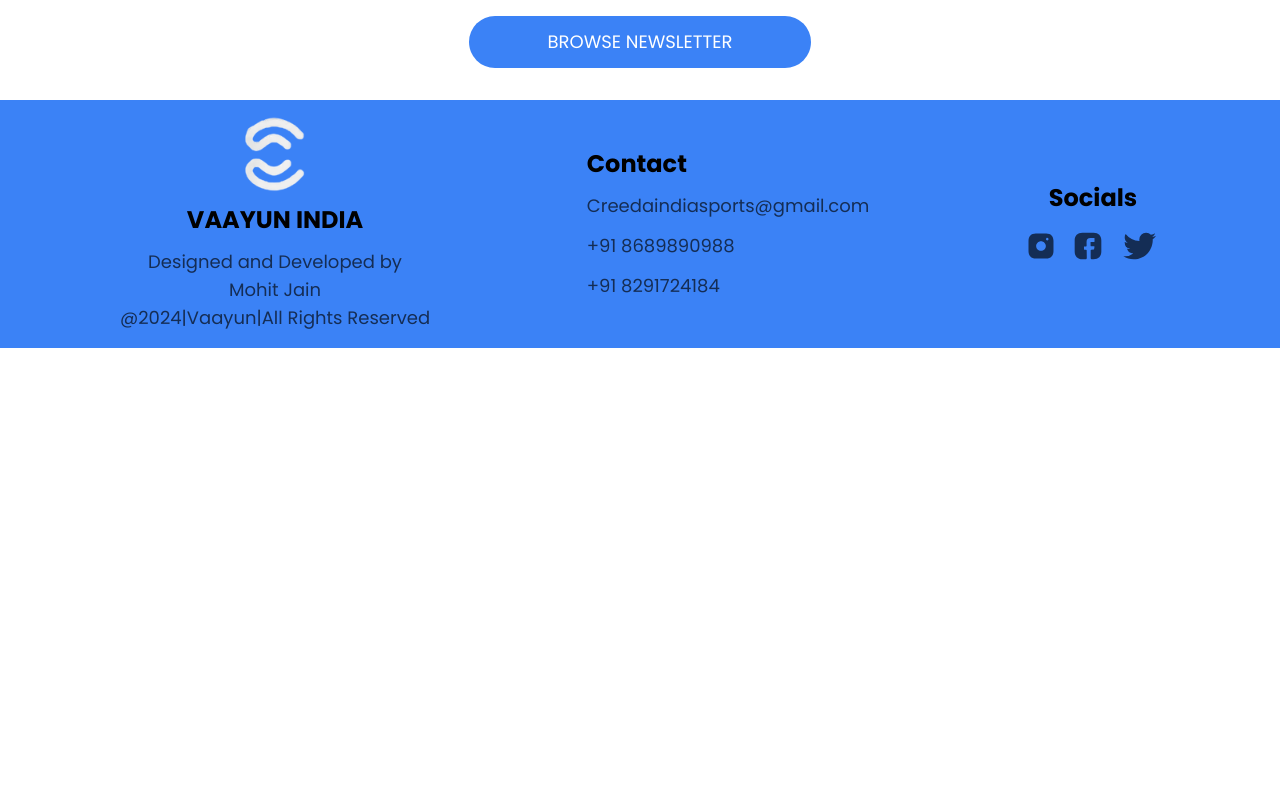
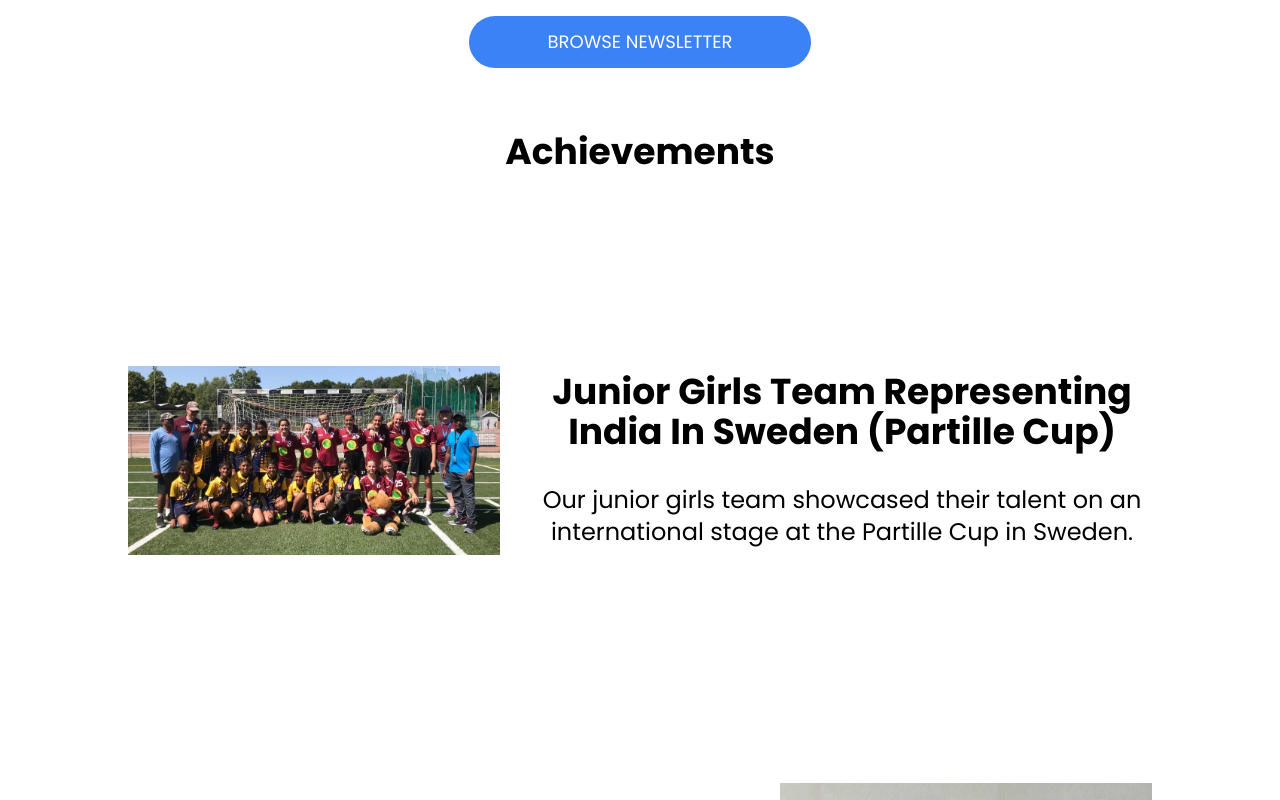
Before and after one commit to Mohitjnn/vaayu, a Next.js app: page / in a window 1280 px wide. Shown: the part 2240-3040 px from the top of the page. Before the commit the page ends 2588 px from the top, so only its background shows below. Built offline with nearby package versions, Linux system fonts and the light colour scheme.

Commit message:
founders section added

```diff
--- a/src/app/about/page.jsx
+++ b/src/app/about/page.jsx
@@ -65,22 +65,28 @@
   },
 ];
 
-const achievements = [
+const Founders = [
   {
-    title: "Junior Girls Team Representing India In Sweden (Partille Cup)",
-    description:
-      "Our junior girls team showcased their talent on an international stage at the Partille Cup in Sweden.",
+    name: "Dhananjay Thakur",
+    Title: "CEO, CO-FOUNDER",
+    achievements: [
+      "Renowned player, coach, and mentor in handball.",
+      "Represented the Indian national handball team with pride.",
+      "Recognized with the India Sports Award for remarkable contributions.",
+      "Led his Maharashtra team to CBSE West Zonal Handball victory.",
+      "Known for exceptional leadership and strategic prowess.",
+    ],
   },
   {
-    title: "Boys Team Winning CBSE Zonals & Qualified For Nationals",
-    description:
-      "Our boys team emerged victorious in the CBSE Zonals, earning a spot in the National competition.",
-  },
-  {
-    title:
-      "Winners Of Multiple Handball Tournaments (U/10 & U/12 Boys & Girls)",
-    description:
-      "Our U/10 and U/12 boys and girls teams clinched multiple handball tournament titles.",
+    name: "Abhishek Pandey",
+    Title: "CFO, CO-FOUNDER",
+    achievements: [
+      "Renowned for representing the Indian handball team internationally.",
+      "Known for speed, strategy, and agility in national championships.",
+      "Recipient of the India Sports Award for handball excellence.",
+      "Exemplifies excellence, dedication, and passion for sports.",
+      "Inspires athletes, securing a place in Indian sports history.",
+    ],
   },
 ];
 
@@ -125,6 +131,32 @@
           </div>
         </section>
         <section className="w-full h-fit px-16 my-16 flex flex-col items-center">
+          <h1 className="Heading">Founders</h1>
+          <div className="flex flex-row w-full h-fit my-16 justify-between items-start space-x-6">
+            {Founders.map((Founder, index) => (
+              <div className="flex flex-col w-1/2 items-center justify-center space-y-8">
+                <div className="w-[60vh] relative h-[70vh]">
+                  <Image
+                    src={`/Founder${index + 1}.png`}
+                    priority={true}
+                    fill={true}
+                    objectFit="cover"
+                  />
+                </div>
+                <div className="text-pretty w-full ">
+                  <h1 className="subHeading mb-4">{Founder.name}</h1>
+                  <h1 className="subHeading mb-4">{Founder.Title}</h1>
+                  <p className=" text w-full leading-loose">
+                    {Founder.achievements.map((achievement, index) => (
+                      <p key={index}>- {achievement}</p>
+                    ))}
+                  </p>
+                </div>
+              </div>
+            ))}
+          </div>
+        </section>
+        <section className="w-full h-fit px-16 my-16 flex flex-col items-center">
           <h1 className="Heading">Why Choose Us</h1>
           <div className="flex flex-row justify-start w-full overflow-x-auto overflow-y-hidden h-full no-scrollbar">
             {aboutUsList1.map((reasons, index) => (
@@ -132,33 +164,6 @@
             ))}
           </div>
         </section>
-        <section className="w-full h-fit px-16 flex flex-col items-center">
-          <h1 className="Heading font-bold mb-16">Achievements</h1>
-          {achievements.map((achievement, index) => (
-            <div
-              key={index}
-              className={`flex items-center justify-between px-16 w-full my-8 h-fit gap-8 ${
-                index % 2 === 0 ? "flex-row" : "flex-row-reverse"
-              }`}
-            >
-              <div className="w-[60%] relative h-[48vh] overflow-visible group">
-                <Image
-                  src={`/Achievement${index + 1}.png`}
-                  fill={true}
-                  objectFit="contain"
-                  alt="Achievement"
-                  className="transition-transform duration-500 ease-in-out transform group-hover:scale-110"
-                />
-              </div>
-              <div className="w-fit space-y-8 flex flex-col">
-                <h1 className="Heading ">{achievement.title}</h1>
-                <p className="subHeading font-normal ">
-                  {achievement.description}
-                </p>
-              </div>
-            </div>
-          ))}
-        </section>
       </center>
     </main>
   );
--- a/src/app/page.jsx
+++ b/src/app/page.jsx
@@ -27,6 +27,25 @@
   {
     id: 6,
     title: "Creeda Handball League",
+  },
+];
+
+const achievements = [
+  {
+    title: "Junior Girls Team Representing India In Sweden (Partille Cup)",
+    description:
+      "Our junior girls team showcased their talent on an international stage at the Partille Cup in Sweden.",
+  },
+  {
+    title: "Boys Team Winning CBSE Zonals & Qualified For Nationals",
+    description:
+      "Our boys team emerged victorious in the CBSE Zonals, earning a spot in the National competition.",
+  },
+  {
+    title:
+      "Winners Of Multiple Handball Tournaments (U/10 & U/12 Boys & Girls)",
+    description:
+      "Our U/10 and U/12 boys and girls teams clinched multiple handball tournament titles.",
   },
 ];
 
@@ -112,6 +131,33 @@
             BROWSE NEWSLETTER
           </button>
         </section>
+        <section className="w-full mt-16 h-fit px-16 flex flex-col items-center">
+          <h1 className="Heading font-bold mb-16">Achievements</h1>
+          {achievements.map((achievement, index) => (
+            <div
+              key={index}
+              className={`flex items-center justify-between px-16 w-full my-8 h-fit gap-8 ${
+                index % 2 === 0 ? "flex-row" : "flex-row-reverse"
+              }`}
+            >
+              <div className="w-[60%] relative h-[48vh] overflow-visible group">
+                <Image
+                  src={`/Achievement${index + 1}.png`}
+                  fill={true}
+                  objectFit="contain"
+                  alt="Achievement"
+                  className="transition-transform duration-500 ease-in-out transform group-hover:scale-110"
+                />
+              </div>
+              <div className="w-fit space-y-8 flex flex-col">
+                <h1 className="Heading ">{achievement.title}</h1>
+                <p className="subHeading font-normal ">
+                  {achievement.description}
+                </p>
+              </div>
+            </div>
+          ))}
+        </section>
       </center>
     </main>
   );
```
Also changed, not shown: 2 other files (tests, documents, lock files or other folders).
